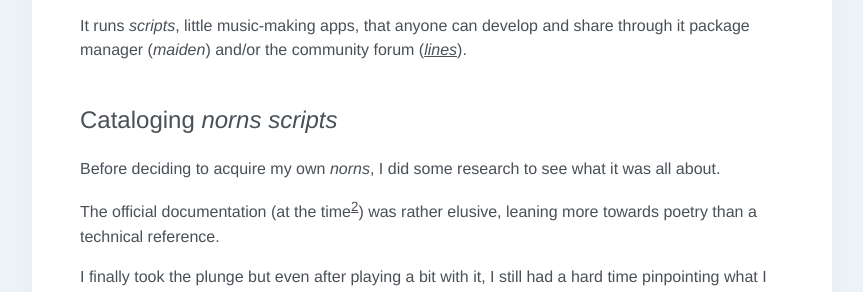
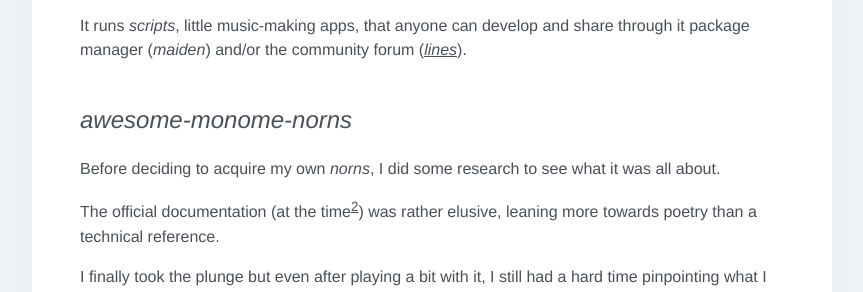
Before and after one commit to p3r7/blog, a Jekyll site: the page built from _posts/2021-05-10-norns-community.md, in a window 1280 px wide and 900 px high, scrolled down 749 px. Shown: the part 154-446 px from the top of the window, without its empty margins (208-1071 px from the left). Built offline with Jekyll 4.4.1, drawn with Linux system fonts in a browser that asks for light colours; some web fonts are replaced.

Commit message:
More specific section title

```diff
--- a/_posts/2021-05-10-norns-community.md
+++ b/_posts/2021-05-10-norns-community.md
@@ -16,7 +16,7 @@
 It runs _scripts_, little music-making apps, that anyone can develop and share through it package manager (_maiden_) and/or the community forum ([_lines_](https://llllllll.co/)).
 
 
-## Cataloging _norns_ _scripts_
+## _awesome-monome-norns_
 
 Before deciding to acquire my own _norns_, I did some research to see what it was all about.
 
```
